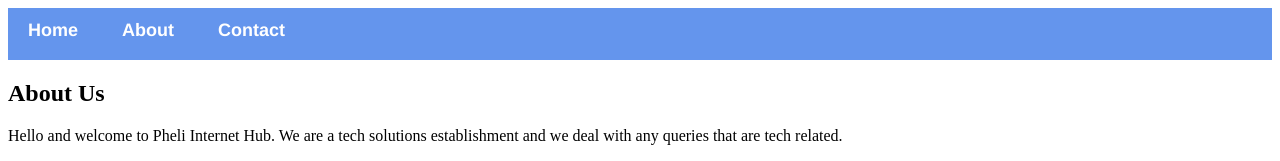
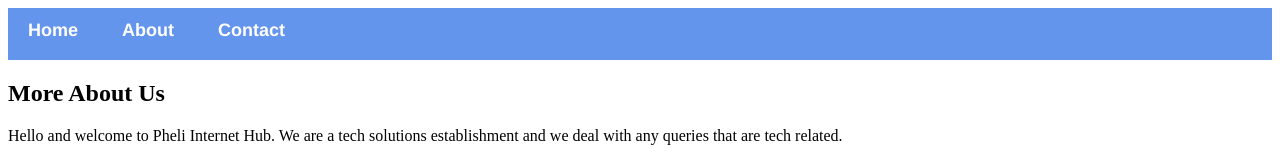
Before and after one commit to 00Lucid/The-Avengers-App, a plain HTML site: page about.html in a window 1280 px wide. Shown: the top 161 px of the page. Drawn offline with Linux system fonts and the light colour scheme.

Commit message:
Update about.html

```diff
--- a/about.html
+++ b/about.html
@@ -13,7 +13,7 @@
             <a href="contact.html">Contact</a>
         </div>
 
-        <h2>About Us</h2>
+        <h2>More About Us</h2>
         <p>Hello and welcome to Pheli Internet Hub. We are a tech solutions establishment and we deal with any queries that are tech related.</p>
         <p>We were established in the year 2022 and we have been improving in the tech world to prove our resilience and consistency.</p>
     </body>
```
